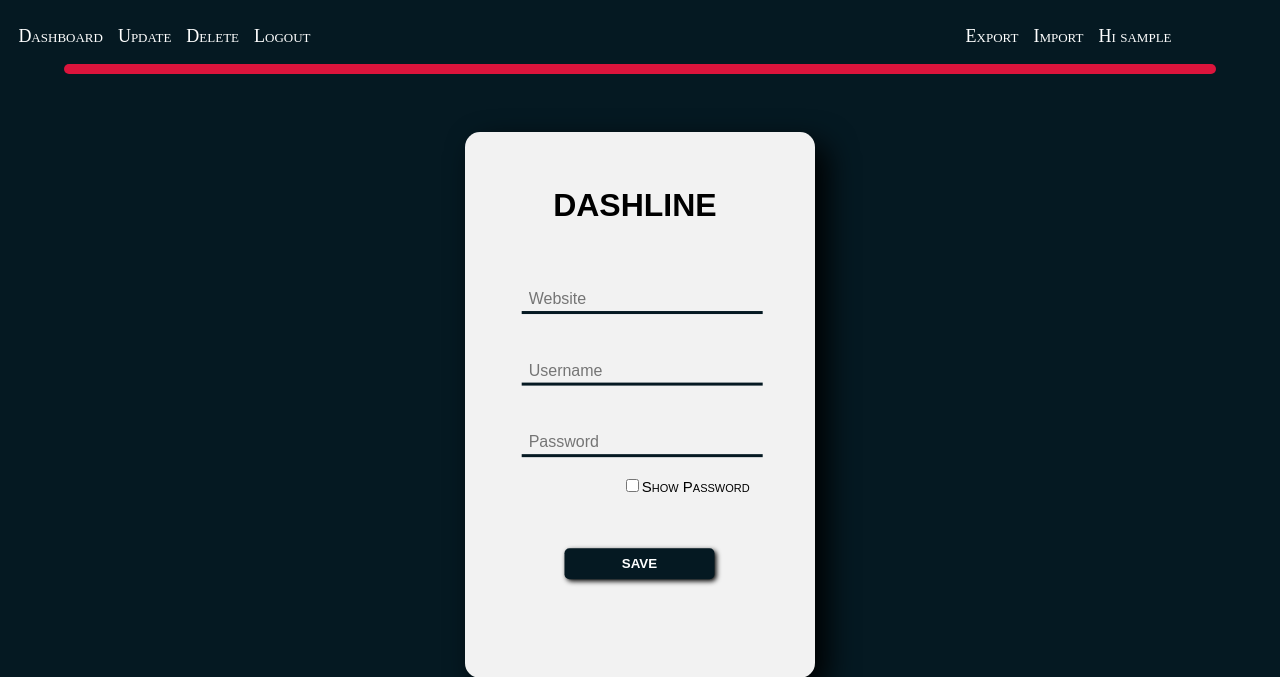
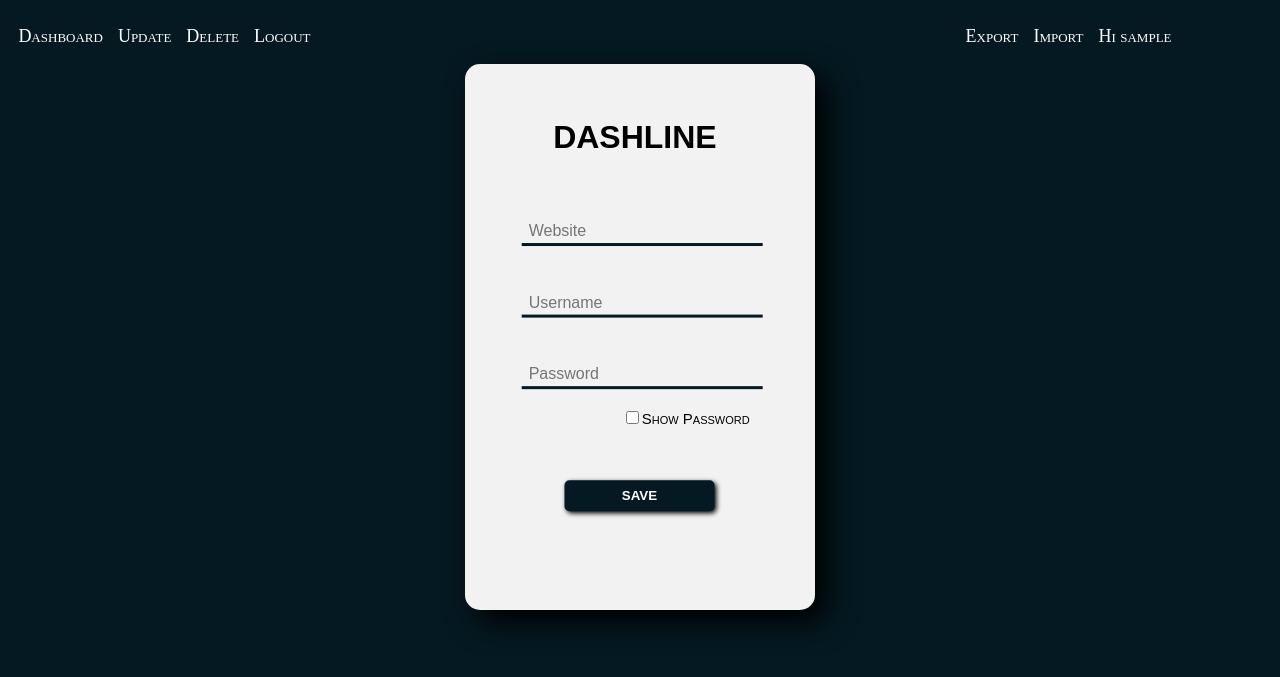
Before and after one commit to dpakverma789/django-project-PasswordManager, a Django app: page /manager/save/ in a window 1280 px wide; the page is wider, and only the part inside the window is pictured. Shown: the top 677 px of that part. Run offline with Django 3.2, Linux system fonts and the light colour scheme; the visitor is signed in with stand-in values (Sample User, id 1); some libraries are stand-ins or nearby versions.

Commit message:
removed notify

```diff
--- a/passwordManager/templates/password_manager.html
+++ b/passwordManager/templates/password_manager.html
@@ -19,7 +19,7 @@
 {% endblock %}
 
 {% block content %}
-	<p class="notification"></p>
+<!--	<p class="notification"></p>-->
 	<form id="box" action="" method="post" onsubmit="return checkPasswordLength()">
 		{% csrf_token %}
 		<h1>{{data.header}}</h1>
```
